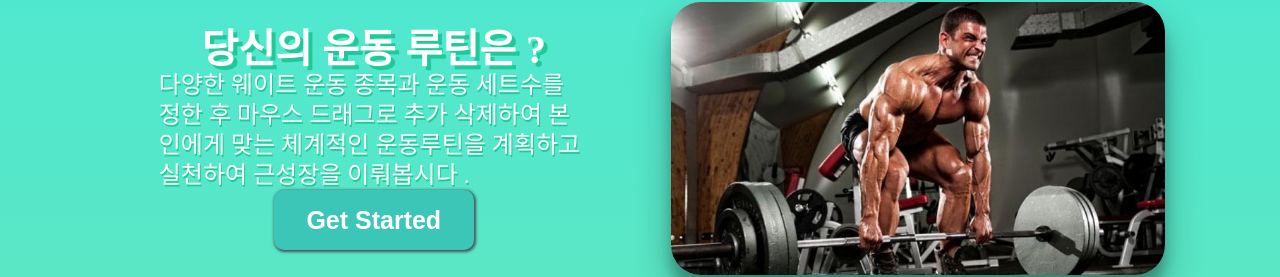
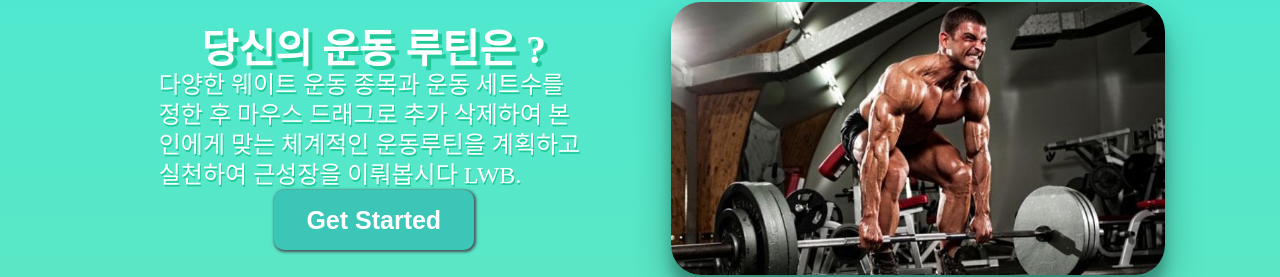
Before and after one commit to dwhddnjs/LwB_react-dnd, a React (Create React App) app: page / in a window 1280 px wide. Shown: the part 288-565 px from the top of the page. Built offline with nearby package versions, Linux system fonts and the light colour scheme.

Commit message:
fixed code

```diff
--- a/src/components/HomePage/HomePage.js
+++ b/src/components/HomePage/HomePage.js
@@ -21,7 +21,7 @@ function HomePage() {
             <p>
               다양한 웨이트 운동 종목과 운동 세트수를 정한 후 마우스 드래그로
               추가 삭제하여 본인에게 맞는 체계적인 운동루틴을 계획하고 실천하여
-              근성장을 이뤄봅시다 .
+              근성장을 이뤄봅시다 LWB.
             </p>
             <button onClick={goToPlan}>Get Started</button>
           </div>
```
